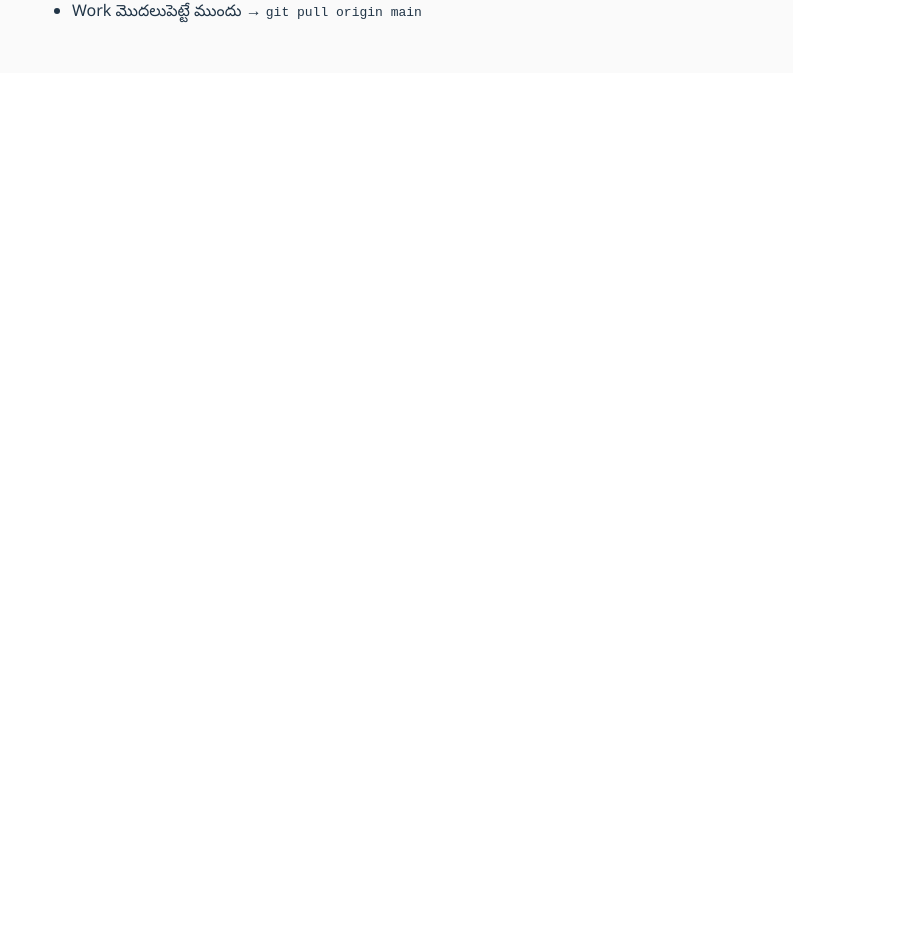
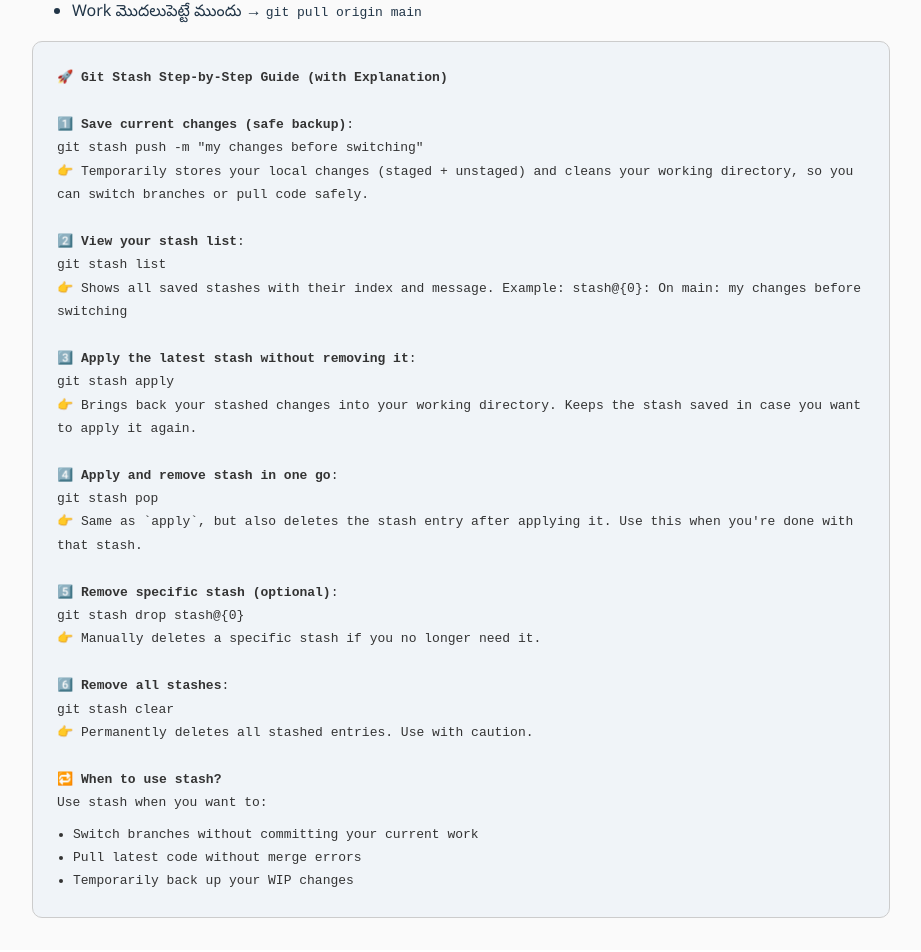
Before and after one commit to GangishettyPrasad/vitereact, a React (Vite) app: page /dashboard/git in a window 1280 px wide. Shown: the part 1712-2664 px from the top of the page, without its empty margins (334-1255 px from the left). Before the commit the page ends 1809 px from the top, so only its background shows below. Built offline with nearby package versions, Linux system fonts and the light colour scheme; sample sign-in values are in the browser's storage.

Commit message:
changes in git

```diff
--- a/src/component/git/GitDuide.jsx
+++ b/src/component/git/GitDuide.jsx
@@ -67,6 +67,74 @@ main code
         <li>ప్రతి feature కోసం కొత్త branch తీసుకోండి</li>
         <li>Work మొదలుపెట్టే ముందు → <code>git pull origin main</code></li>
       </ul>
+
+      <>
+      <div style={{
+  background: "#f0f4f8",
+  border: "1px solid #ccc",
+  borderRadius: "10px",
+  padding: "1.5rem",
+  fontFamily: "monospace",
+  lineHeight: "1.8",
+  whiteSpace: "pre-wrap",
+  color: "#333"
+}}>
+  🚀 <strong>Git Stash Step-by-Step Guide (with Explanation)</strong>
+
+  <br /><br />
+  1️⃣ <strong>Save current changes (safe backup)</strong>:
+  <br />
+  <code>git stash push -m "my changes before switching"</code>
+  <br />
+  👉 Temporarily stores your local changes (staged + unstaged) and cleans your working directory, so you can switch branches or pull code safely.
+
+  <br /><br />
+  2️⃣ <strong>View your stash list</strong>:
+  <br />
+  <code>git stash list</code>
+  <br />
+  👉 Shows all saved stashes with their index and message. Example: <code>stash@&#123;0&#125;: On main: my changes before switching</code>
+
+  <br /><br />
+  3️⃣ <strong>Apply the latest stash without removing it</strong>:
+  <br />
+  <code>git stash apply</code>
+  <br />
+  👉 Brings back your stashed changes into your working directory. Keeps the stash saved in case you want to apply it again.
+
+  <br /><br />
+  4️⃣ <strong>Apply and remove stash in one go</strong>:
+  <br />
+  <code>git stash pop</code>
+  <br />
+  👉 Same as `apply`, but also deletes the stash entry after applying it. Use this when you're done with that stash.
+
+  <br /><br />
+  5️⃣ <strong>Remove specific stash (optional)</strong>:
+  <br />
+  <code>git stash drop stash@&#123;0&#125;</code>
+  <br />
+  👉 Manually deletes a specific stash if you no longer need it.
+
+  <br /><br />
+  6️⃣ <strong>Remove all stashes</strong>:
+  <br />
+  <code>git stash clear</code>
+  <br />
+  👉 Permanently deletes all stashed entries. Use with caution.
+
+  <br /><br />
+  🔁 <strong>When to use stash?</strong>
+  <br />
+  Use stash when you want to:
+  <ul style={{ margin: '0.5rem 0 0 1rem', padding: 0 }}>
+    <li>Switch branches without committing your current work</li>
+    <li>Pull latest code without merge errors</li>
+    <li>Temporarily back up your WIP changes</li>
+  </ul>
+</div>
+
+      </>
     </div>
   );
 };
```
